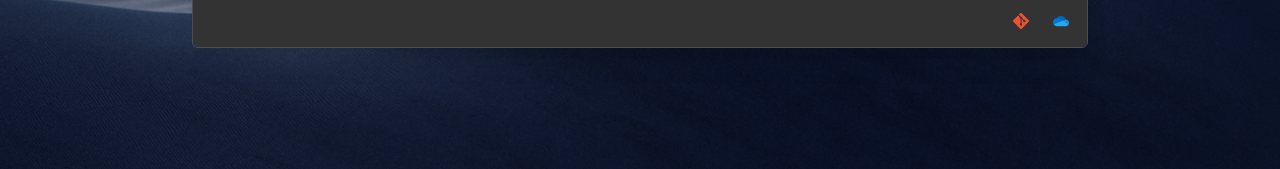
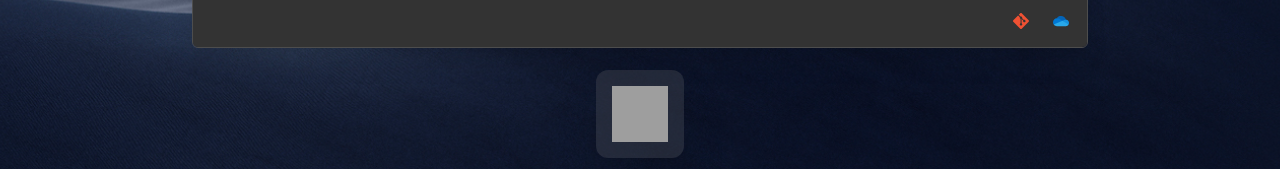
Before and after one commit to oezkancodes/vue-file-explorer, a Vue app: page / in a window 1280 px wide. Shown: the part 626-795 px from the top of the page. Built offline with nearby package versions, Linux system fonts and the light colour scheme; grey boxes are pictures that could not be loaded.

Commit message:
Add Dock & Explorer minimizing

```diff
--- a/src/App.vue
+++ b/src/App.vue
@@ -1,18 +1,20 @@
 <template>
   <main
     id="app"
-    class="min-h-screen bg-gray-900 flex justify-center items-center bg-center bg-cover"
+    class="min-h-screen bg-gray-900 flex justify-center items-center bg-center bg-cover overflow-hidden"
   >
     <Explorer />
+    <Dock />
   </main>
 </template>
 
 <script>
+  import Dock from './components/Dock.vue';
   import Explorer from './components/Explorer.vue';
 
   export default {
-    components: { Explorer },
     name: 'App',
+    components: { Explorer, Dock },
   };
 </script>
 
--- /dev/null
+++ b/src/components/Dock.vue
@@ -0,0 +1,36 @@
+<template>
+  <aside
+    class="absolute bottom-4 left-0 right-0 flex justify-center"
+  >
+    <div
+      class="bg-gray-500 bg-opacity-20 backdrop-filter backdrop-blur-2xl p-4 rounded-xl shadow-2xl"
+    >
+      <img
+        ref="explorer"
+        class="w-14 h-14 cursor-pointer transform hover:scale-105 transition-transform duration-100"
+        src="https://upload.wikimedia.org/wikipedia/commons/c/c9/Finder_Icon_macOS_Big_Sur.png"
+        alt="Explorer Logo"
+        @click="onClickExplorer"
+      />
+    </div>
+  </aside>
+</template>
+
+<script>
+  import { mapGetters } from 'vuex';
+
+  export default {
+    computed: {
+      ...mapGetters(['minimized']),
+    },
+
+    methods: {
+      onClickExplorer() {
+        this.$store.commit(
+          'SET_MINIMIZED',
+          !this.minimized
+        );
+      },
+    },
+  };
+</script>
--- a/src/components/Explorer.vue
+++ b/src/components/Explorer.vue
@@ -1,6 +1,10 @@
 <template>
   <div
-    class="text-gray-50 rounded-md border border-gray-700 shadow-xl overflow-hidden w-full max-w-4xl select-none grid grid-cols-1"
+    class="z-50 text-gray-50 rounded-md border border-gray-700 shadow-xl overflow-hidden w-full max-w-4xl select-none grid grid-cols-1 transition-all duration-200"
+    :class="{
+      'transform translate-y-full scale-x-0 opacity-0 invisible':
+        minimized,
+    }"
   >
     <Header />
     <Main />
@@ -9,12 +13,19 @@
 </template>
 
 <script>
+  import { mapGetters } from 'vuex';
+
   import Footer from './Footer/Footer.vue';
   import Header from './Header/Header.vue';
   import Main from './Main/Main.vue';
 
   export default {
+    name: 'Explorer',
+
     components: { Main, Header, Footer },
-    name: 'Explorer',
+
+    computed: {
+      ...mapGetters(['minimized']),
+    },
   };
 </script>
--- a/src/components/Header/Header.vue
+++ b/src/components/Header/Header.vue
@@ -34,11 +34,13 @@
         <div class="flex items-center space-x-1">
           <button
             class="px-3.5 py-2.5 hover:bg-gray-700 rounded-md transition duration-100 cursor-pointer"
+            @click="onClickMinimize"
           >
             <MinusIcon class="w-5 h-5" />
           </button>
           <button
             class="px-3.5 py-2.5 hover:bg-red-500 rounded-md transition duration-100 cursor-pointer"
+            @click="onClickMinimize"
           >
             <XIcon class="w-5 h-5" />
           </button>
@@ -109,6 +111,10 @@
           folders: [],
         });
       },
+
+      onClickMinimize() {
+        this.$store.commit('SET_MINIMIZED', true);
+      },
     },
   };
 </script>
--- a/src/store/index.js
+++ b/src/store/index.js
@@ -10,11 +10,13 @@ export default new Vuex.Store({
       { uid: '1b9d6bcd', label: 'OneDrive', folders: [] },
     ],
     activeTab: 0,
+    minimized: false,
   },
 
   getters: {
     tabs: (state) => state.tabs,
     activeTab: (state) => state.activeTab,
+    minimized: (state) => state.minimized,
   },
 
   mutations: {
@@ -27,6 +29,9 @@ export default new Vuex.Store({
     SET_TAB(state, tab) {
       state.tabs.push(tab);
     },
+    SET_MINIMIZED(state, bool) {
+      state.minimized = bool;
+    },
   },
 
   actions: {},
```
